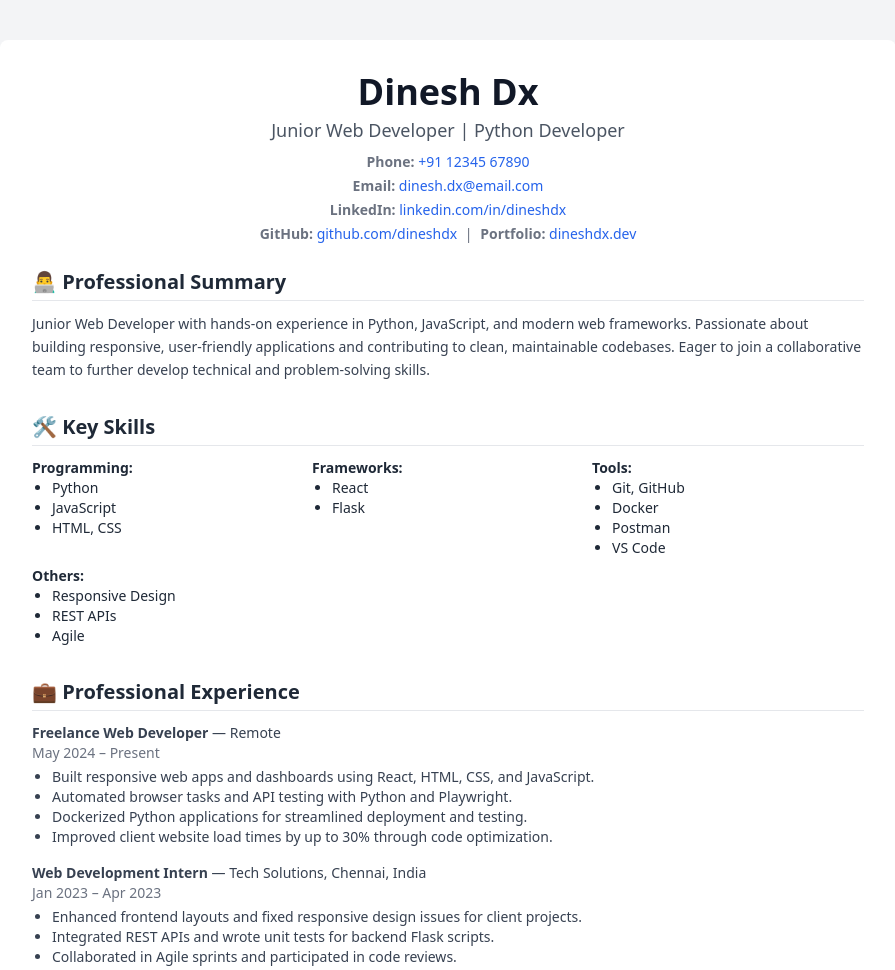
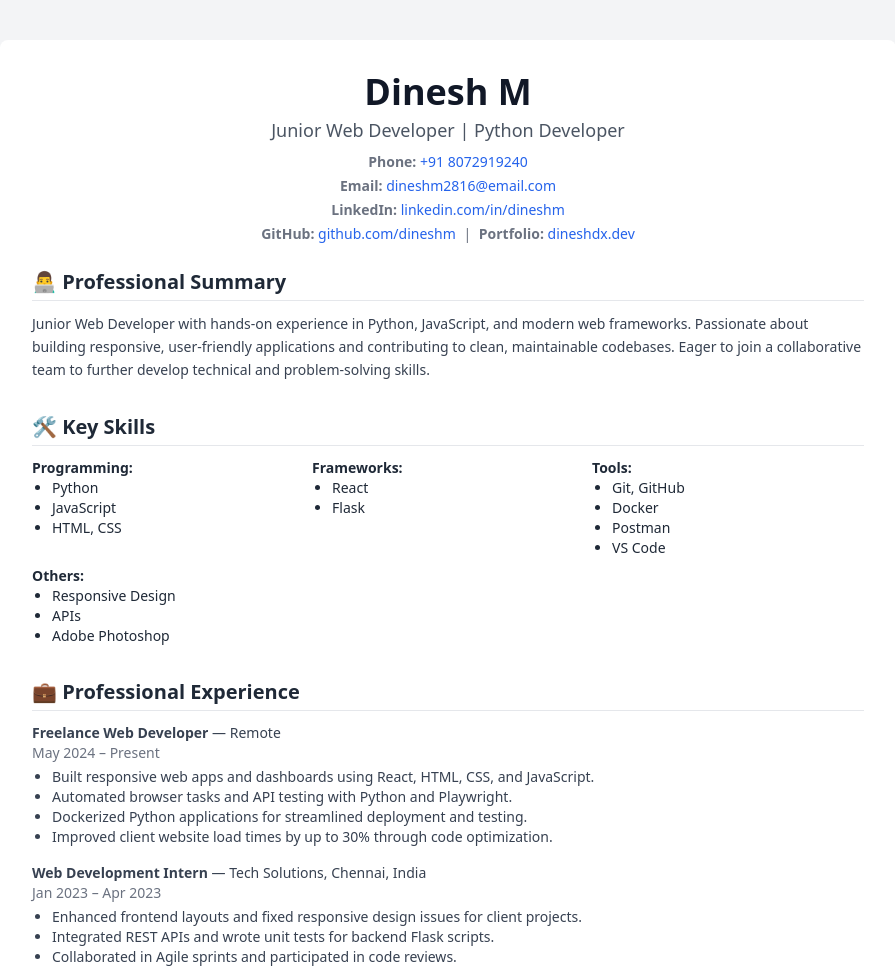
Before and after one commit to dxninja-codes/my_resume, a plain HTML site: page index.html in a window 1280 px wide. Shown: the top 970 px of the page, without its empty margins (192-1087 px from the left). Drawn offline with nearby package versions, Linux system fonts and the light colour scheme.

Commit message:
Updated the info

```diff
--- a/index.html
+++ b/index.html
@@ -11,22 +11,22 @@
 
     <!-- Header -->
     <div class="text-center mb-6">
-      <h1 class="text-4xl font-bold text-gray-900">Dinesh Dx</h1>
+      <h1 class="text-4xl font-bold text-gray-900">Dinesh M</h1>
       <p class="text-lg text-gray-600 mt-1">Junior Web Developer | Python Developer</p>
       <div class="text-sm text-gray-500 mt-2 space-y-1">
         <div>
-          <span class="font-semibold">Phone:</span> <a href="tel:+911234567890" class="text-blue-600 hover:underline">+91 12345 67890</a>
+          <span class="font-semibold">Phone:</span> <a href="tel:+918072919240" class="text-blue-600 hover:underline">+91 8072919240</a>
         </div>
         <div>
-          <span class="font-semibold">Email:</span> <a href="mailto:dinesh.dx@email.com" class="text-blue-600 hover:underline">dinesh.dx@email.com</a>
+          <span class="font-semibold">Email:</span> <a href="mailto:dineshm2816@email.com" target="_blank" class="text-blue-600 hover:underline">dineshm2816@email.com</a>
         </div>
         <div>
-          <span class="font-semibold">LinkedIn:</span> <a href="https://linkedin.com/in/dineshdx" class="text-blue-600 hover:underline">linkedin.com/in/dineshdx</a>
+          <span class="font-semibold">LinkedIn:</span> <a href="https://www.linkedin.com/in/dineshm-dev" target="_blank" class="text-blue-600 hover:underline">linkedin.com/in/dineshm</a>
         </div>
         <div>
-          <span class="font-semibold">GitHub:</span> <a href="https://github.com/dineshdx" class="text-blue-600 hover:underline">github.com/dineshdx</a>
+          <span class="font-semibold">GitHub:</span> <a href="https://github.com/dxninja-codes" target="_blank" class="text-blue-600 hover:underline">github.com/dineshm</a>
           <span class="mx-1">|</span>
-          <span class="font-semibold">Portfolio:</span> <a href="https://dineshdx.dev" class="text-blue-600 hover:underline">dineshdx.dev</a>
+          <span class="font-semibold">Portfolio:</span> <a href="https://dineshdx.dev" target="_blank" class="text-blue-600 hover:underline">dineshdx.dev</a>
         </div>
       </div>
     </div>
@@ -71,8 +71,8 @@
           <span class="font-semibold">Others:</span>
           <ul class="list-disc ml-5">
             <li>Responsive Design</li>
-            <li>REST APIs</li>
-            <li>Agile</li>
+            <li>APIs</li>
+            <li>Adobe Photoshop</li>
           </ul>
         </div>
       </div>
```
